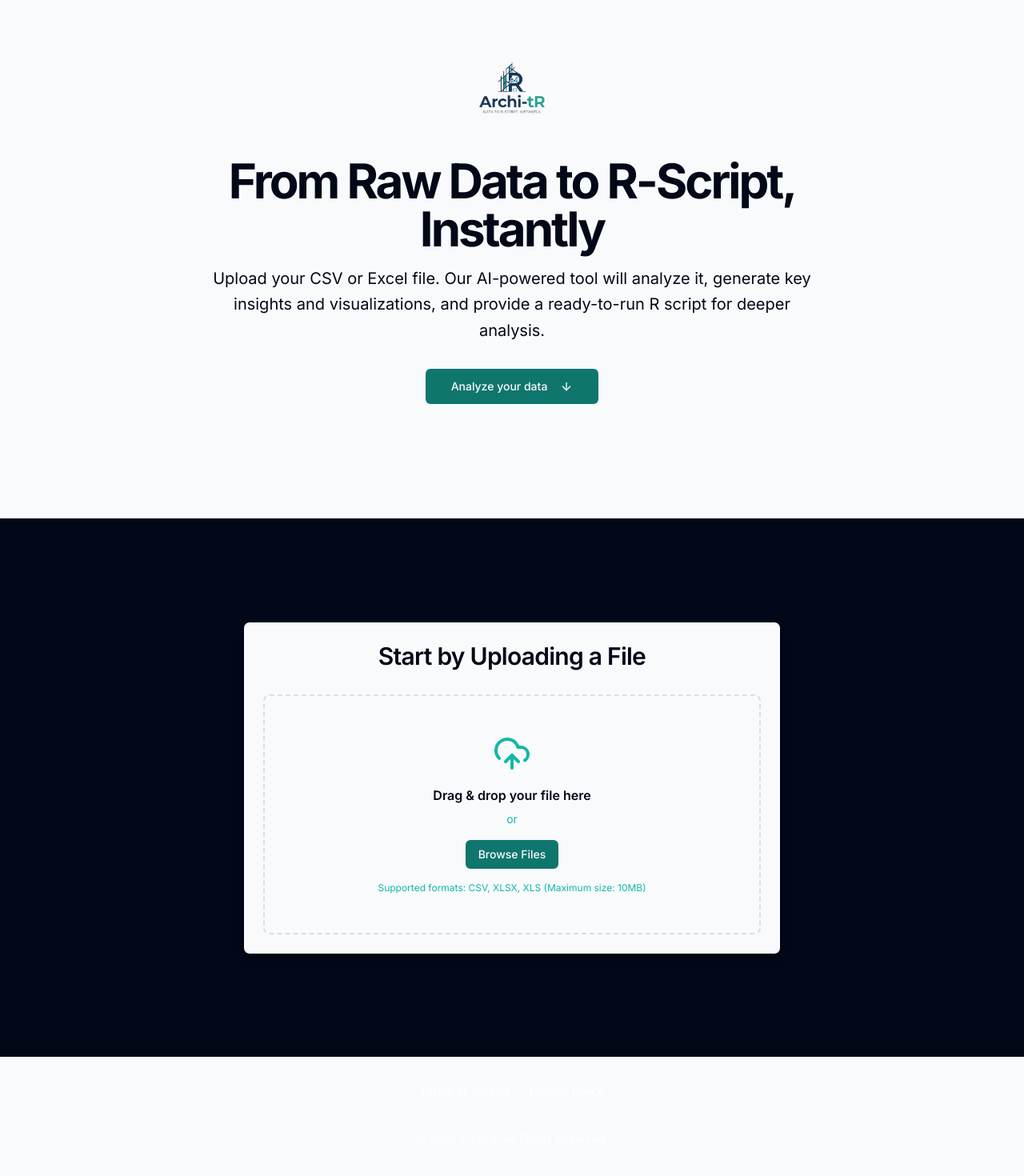
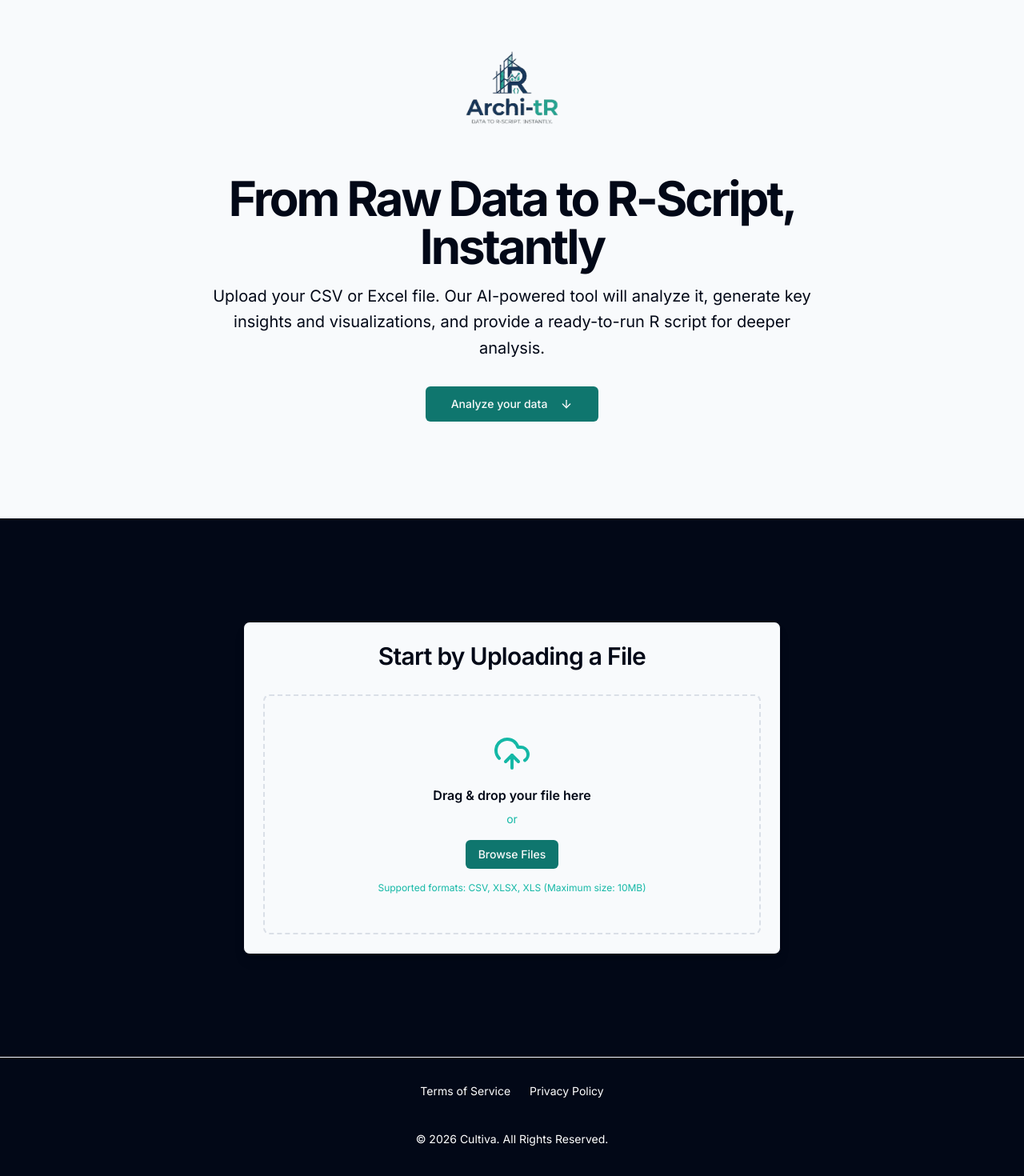
Before and after one commit to Nnenna-udefi/cultiva, a Next.js app: page / in a window 1280 px wide. Shown: the part 88-1558 px from the top of the page at 80% size. Built offline with nearby package versions, Linux system fonts and the light colour scheme; no server answers; what @genkit-ai/google-genai, genkit would draw is missing.

Commit message:
update: update logo

```diff
--- a/components/footer.tsx
+++ b/components/footer.tsx
@@ -2,7 +2,7 @@ import React from "react";
 
 const Footer = () => {
   return (
-    <div className="bg-softBackground border-t text-sm border-[#fafafa] text-white flex justify-center items-center flex-col text-center p-8">
+    <div className="bg-foreground border-t text-sm border-[#fafafa] text-white flex justify-center items-center flex-col text-center p-8">
       <ul className="flex flex-col md:flex-row gap-4 md:gap-6">
         <li>Terms of Service</li>
         <li>Privacy Policy</li>
--- a/components/home.tsx
+++ b/components/home.tsx
@@ -41,7 +41,7 @@ const HomePage = () => {
         <>
           <section className="relative w-full border-b bg-softBackground">
             <div className="container mx-auto min-h-[calc(100vh-4rem)] flex flex-col items-center justify-center text-center gap-8 px-4 md:px-6">
-              <div className="max-w-50">
+              <div className="w-50 lg:w-70">
                 <Image src={logo} alt="logo" />
               </div>
               <div className="space-y-4 max-w-3xl">
```
